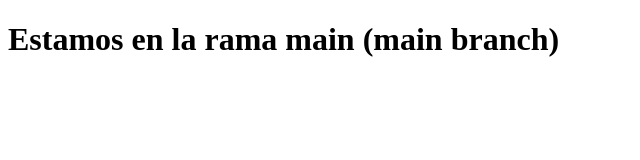
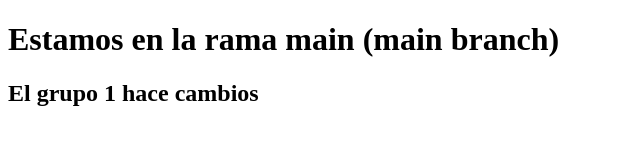
Before and after one commit to msastreharo/trying-branches, a plain HTML site: page index.html in a window 1280 px wide. Shown: the whole page, without its empty margins (0-640 px from the left). Drawn offline with Linux system fonts and the light colour scheme.

Commit message:
Primer cambio grupo 1 en rama grupo1

```diff
--- a/index.html
+++ b/index.html
@@ -6,5 +6,7 @@
 </head>
 <body>
     <h1>Estamos en la rama main (main branch)</h1>
+
+    <h2>El grupo 1 hace cambios</h2>
 </body>
 </html>
```
